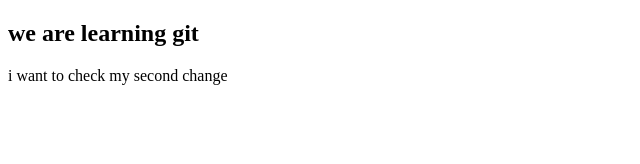
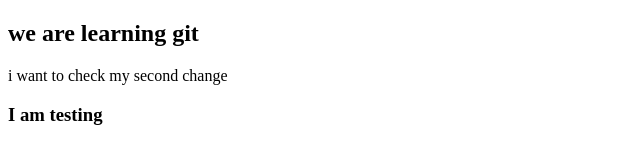
Before and after one commit to shoaib1236/gitlearn, a plain HTML site: page index.html in a window 1280 px wide. Shown: the whole page, without its empty margins (0-640 px from the left). Drawn offline with Linux system fonts and the light colour scheme.

Commit message:
Update index.html
new changes

```diff
--- a/index.html
+++ b/index.html
@@ -9,5 +9,6 @@
 
 <h2>we are learning git</h2>
 <p>i want to check  my second change</p>
+<h3>I am testing</h3>
 </body>
 </html>
```
